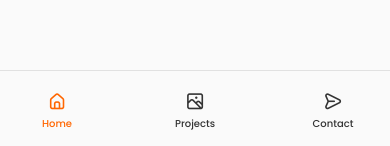
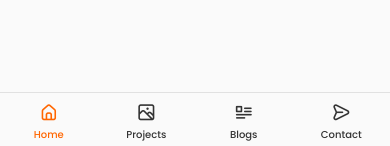
Before and after one commit to jukemori/react-typescript-portfolio, a React (Vite) app: page / in a window 390 px wide. Shown: the part 696-842 px from the top of the page. Built offline with nearby package versions, Linux system fonts and the light colour scheme; no server answers; the HTML template or start-up script is replaced by a standard one.

Commit message:
delete project slide

```diff
--- a/src/components/article/article.css
+++ b/src/components/article/article.css
@@ -99,10 +99,6 @@
 
 }
 @media screen and (max-width: 576px) {
-  .article__container {
-    grid-template-columns: 1fr;
-  }
-
   .article__img {
     height: 180px;
   }
@@ -115,3 +111,9 @@
     height: 100px;
   }
 }
+
+@media screen and (max-width: 400px) {
+  .article__container {
+    grid-template-columns: 1fr;
+  }
+}
--- a/src/components/header/Header.tsx
+++ b/src/components/header/Header.tsx
@@ -55,6 +55,17 @@ function Header() {
 
             <li className="nav__item">
               <NavLink
+                to="/blogs"
+                className={({ isActive }) =>
+                  isActive ? "nav__link active-link" : "nav__link"
+                }
+              >
+                <i className="uil uil-document-layout-left nav__icon"></i> Blogs
+              </NavLink>
+            </li>
+
+            <li className="nav__item">
+              <NavLink
                 to="/contact"
                 className={({ isActive }) =>
                   isActive ? "nav__link active-link" : "nav__link"
--- a/src/components/header/header.css
+++ b/src/components/header/header.css
@@ -86,7 +86,7 @@
 
   .nav__list {
     display: grid;
-    grid-template-columns: repeat(3, 1fr);
+    grid-template-columns: repeat(4, 1fr);
     gap: 2rem;
   }
 
@@ -134,7 +134,11 @@
 }
 
 /* For small devices  */
-@media screen and (max-width: 350px) {
+@media screen and (max-width: 390px) {
+  .nav__menu {
+    padding: 0.3rem 0;
+  }
+
   .nav__list {
     column-gap: 0;
   }
--- a/src/components/work/WorkItems.tsx
+++ b/src/components/work/WorkItems.tsx
@@ -1,5 +1,4 @@
 import { useState } from "react";
-import { Slide } from "react-awesome-reveal";
 import { AdvancedImage } from "@cloudinary/react";
 import { Cloudinary } from "@cloudinary/url-gen";
 
@@ -17,17 +16,14 @@ interface WorkItem {
     tags: string[];
     url?: string;
   };
-  index: number;
 }
 
-function WorkItems({ item, index }: WorkItem) {
+function WorkItems({ item }: WorkItem) {
   const [toggleState, setToggleState] = useState(0);
 
   const toggleTab = (id: number) => {
     setToggleState(id);
   };
-
-  const slideDirection = index % 2 === 0 ? "left" : "right";
 
   const cld = new Cloudinary({
     cloud: {
@@ -37,7 +33,6 @@ function WorkItems({ item, index }: WorkItem) {
 
   return (
     <>
-      <Slide direction={slideDirection}>
       <div className="work__card" key={item.id}>
         <AdvancedImage
           cldImg={cld.image(item.image.main)}
@@ -53,7 +48,7 @@ function WorkItems({ item, index }: WorkItem) {
           </span>
         </div>
       </div>
-      </Slide>
+
       <div
         className={
           toggleState === item.id ? "work__modal active-modal" : "work__modal"
--- a/src/components/work/Works.tsx
+++ b/src/components/work/Works.tsx
@@ -61,8 +61,8 @@ function Works() {
       </div>
 
       <div className="work__container container grid">
-        {projects.map((item, index) => {
-          return <WorkItems item={item} key={item.id} index={index} />;
+        {projects.map((item) => {
+          return <WorkItems item={item} key={item.id} />;
         })}
       </div>
     </div>
```
Lines whose indentation alone changed are shown as unchanged.
